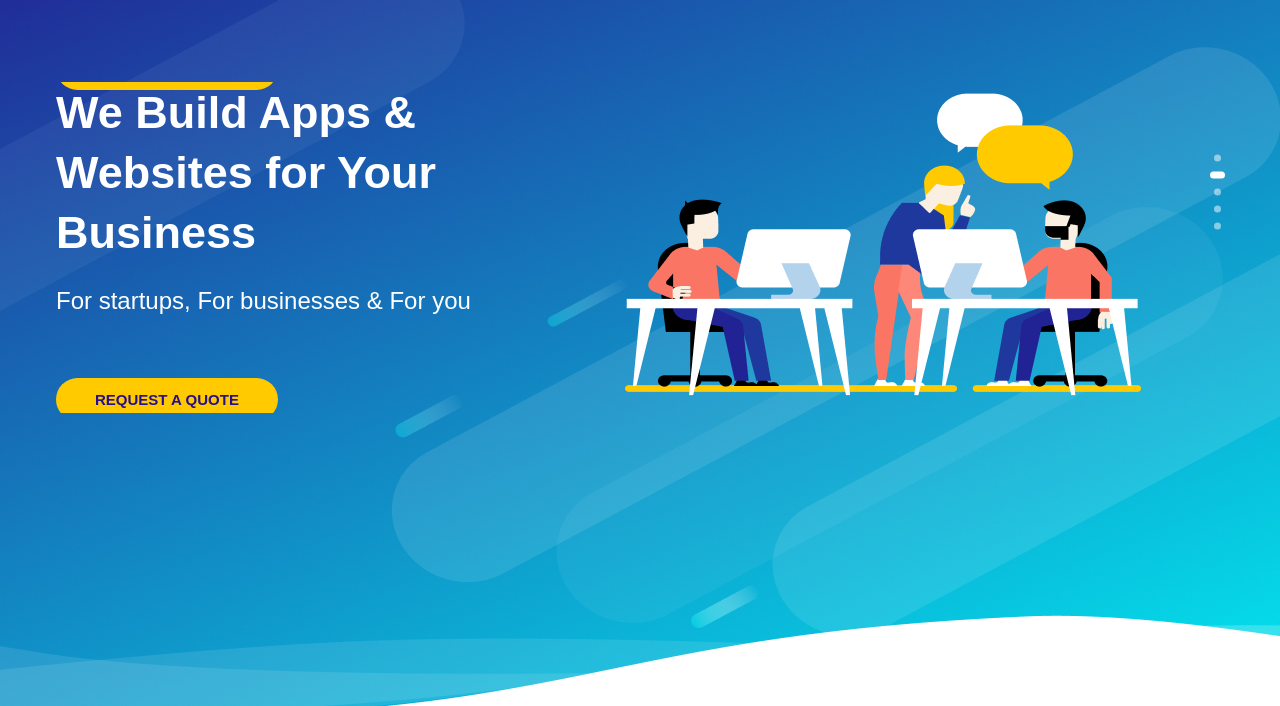
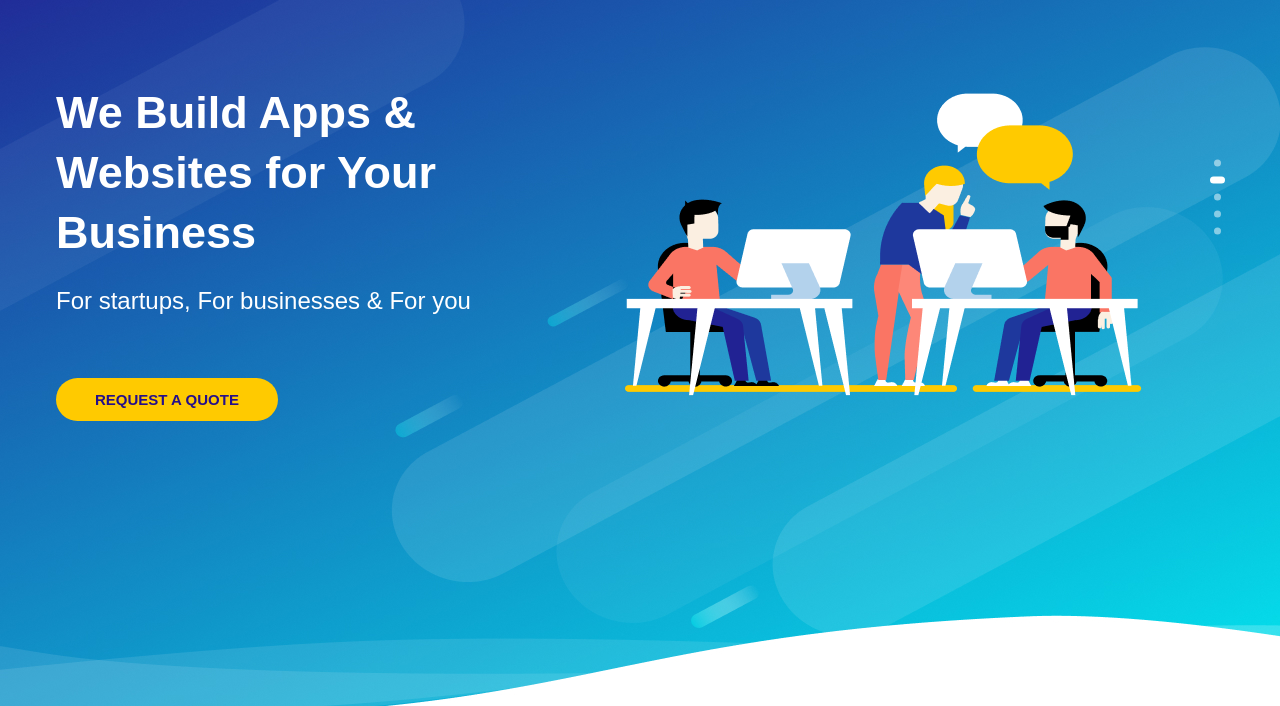
Before and after one commit to katrinlysenkova/martaup.github.io, a plain HTML site: page index.html in a window 1280 px wide. Shown: the part 73-779 px from the top of the page. Drawn offline with nearby package versions, Linux system fonts and the light colour scheme.

Commit message:
Update style.css

```diff
--- a/css/style.css
+++ b/css/style.css
@@ -85,8 +85,9 @@ a{
 }
 
 .header-slider__item-info {
-    min-width: 506px;
+    max-width: 506px;
     color: #fff;
+    padding-bottom: 10px;
 }
 
 .header-slider__title {
```
